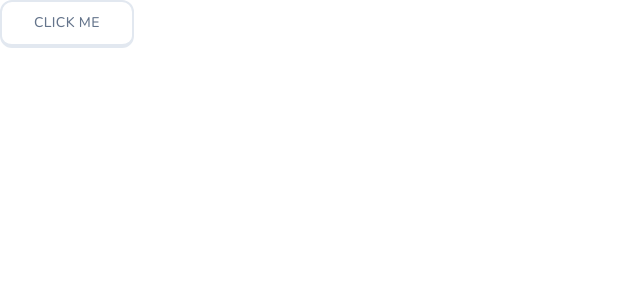
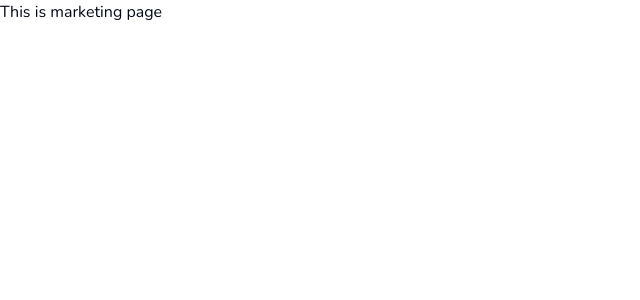
Before and after one commit to hanzla-sib/Duolingo-CLone, a Next.js app: page / in a window 1280 px wide. Shown: the top 300 px of the page, without its empty margins (0-640 px from the left). Built offline with nearby package versions, Linux system fonts and the light colour scheme.

Commit message:
setting marketing page

```diff
--- /dev/null
+++ b/app/(marketing)/page.tsx
@@ -0,0 +1,11 @@
+import React from 'react'
+
+const page = () => {
+  return (
+    <div>
+      This is marketing page
+    </div>
+  )
+}
+
+export default page
--- a/app/page.tsx
+++ /dev/null
@@ -1,10 +0,0 @@
-import { Button } from "@/components/ui/button";
-
-export default function Home() {
-  return (
-    <Button size={"lg"} variant={"default"}>
-      {" "}
-      Click me
-    </Button>
-  );
-}
```
